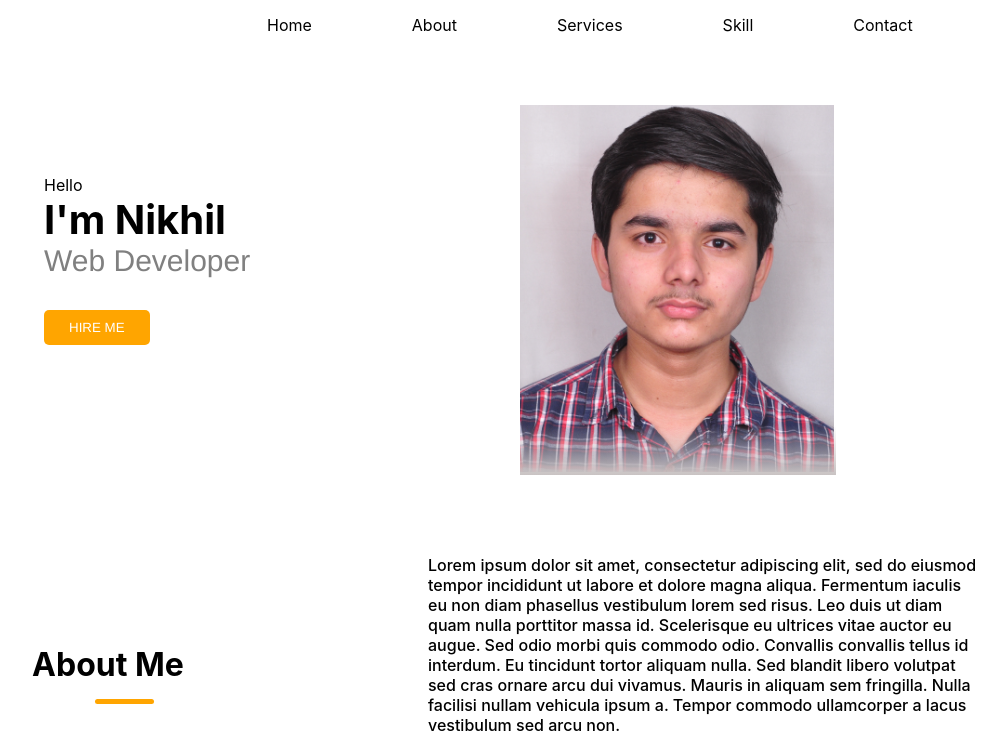
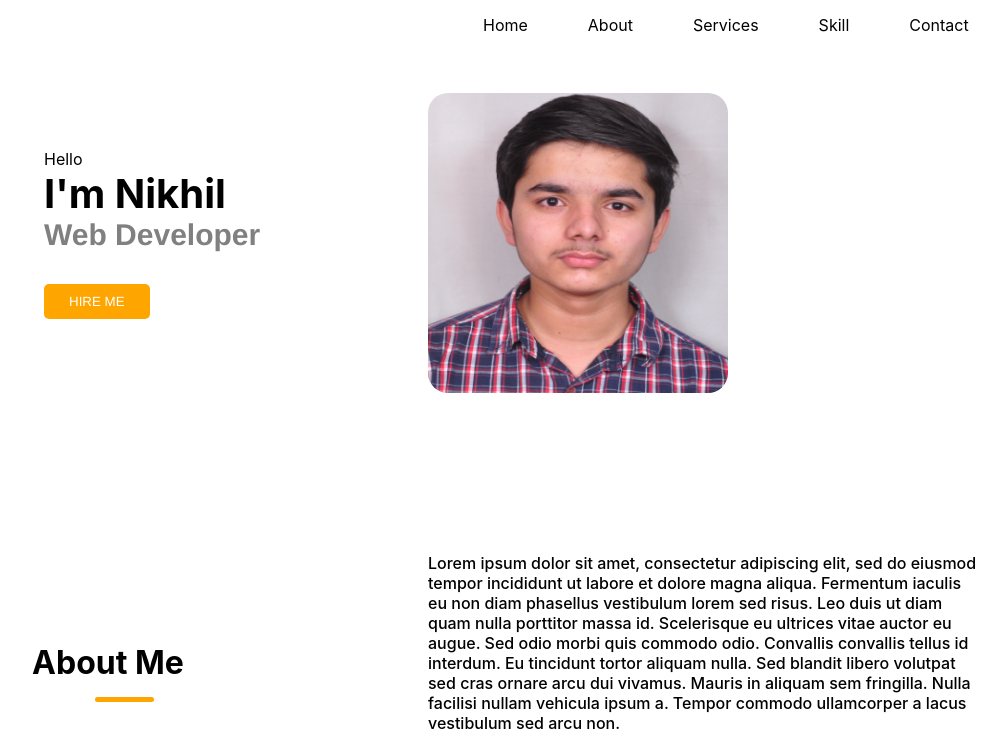
Before and after one commit to nik9599/portfolio, a React (Create React App) app: page / in a window 1280 px wide. Shown: the top 755 px of the page, without its empty margins (212-1218 px from the left). Built offline with nearby package versions, Linux system fonts and the light colour scheme.

Commit message:
new file

```diff
--- a/src/App.css
+++ b/src/App.css
@@ -11,31 +11,33 @@ nav {
 
 .Navlogo {
     background-color: white;
-  width: 30%;
+    width: 50%;
 }
 
 .Navbutton {
     background-color: white;
-  width: 70%;
+    width: 50%;
     display: flex;
     position: relative;
     margin-top: 10px;
     height: 25px;
 }
-ul{
+
+ul {
     display: flex;
 }
+
 .Navbutton li {
     border: none;
     padding: 5px;
     display: flex;
-  margin-left: 90px;
+    margin-left: 50px;
     background: none;
     border-radius: 10px;
 }
 
-.link{
-  text-decoration:none ;
+.link {
+    text-decoration: none;
     display: inline;
 }
 
@@ -71,38 +73,43 @@ ul{
     width: 50%;
 }
 
+.img2 {
+    visibility: hidden;
+}
+
 .a {
-  display: flex;
+
     position: relative;
-  padding-top: 19%;
+    padding-top: 15%;
+    /*display: flex;*/
+}
 
+.a p {
+    width: 100%;
+    /*background-color: blue;*/
+}
+
+.a h2 {
+    display: block;
+    font-size: 40px;
+    /*background-color: aqua;*/
+}
+
+.a h4 {
+    width: 100%;
+    position: relative;
+    display: inline;
+    font-size: 30px;
+    font-family: 'Franklin Gothic Medium', 'Arial Narrow', Arial, sans-serif;
+    color: grey;
 }
 
 .pl {
     padding-left: 40%;
 }
 
-.aa {
-  display: flex;
-  position: relative;
 
-}
 
-.aa h2 {
-  font-size: 40px;
-}
-
-.aaa {
-  display: flex;
-  position: relative;
-
-}
-
-.aab {
-  font-size: 30px;
-  font-family: 'Franklin Gothic Medium', 'Arial Narrow', Arial, sans-serif;
-  color: grey;
-}
 
 .aaaa {
     position: relative;
@@ -131,40 +138,99 @@ ul{
     width: 50%;
 }
 
-.img1 {
+.top-reight img{
+    height: 300px;
+    width: 300px;
+    margin-top: 40px;
+}
+
+
+
+
+
+
+
+@media (max-width: 1194px) {
+    .main {
+        min-width: 1194px;
+    }
+
+    .Navlogo {
+        width: 40%;
+    }
+
+    .Navbutton {
+        width: 60%;
+    }
+
+    .top-left {
+        width: 100%;
+        background-color: blue;
+        display: inline;
+    }
+
+    .img2 {
+        visibility: visible;
         background-image: url("./img/nikhil.png");
+        background-repeat: no-repeat;
         min-height: 450px;
         min-width: 450px;
-  background-repeat: no-repeat;
-  position: relative;
+        border-radius: 100px;
     }
 
-.pos {
+    .a {
+
         position: relative;
-  margin-top: 52px;
-  margin-left: 92px;
+        padding-top: 0%;
 
     }
 
-.img1::before {
-  content: '';
-  position: absolute;
-  bottom: 80px;
-  width: 316px;
-  height: 50px;
-  background: linear-gradient(to top, rgb(201, 195, 195), transparent);
-  /* z-index: 1000px; */
+    .a p {
+        width: 100%;
+        background-color: blue;
     }
 
-@media(max-width:1194px){
-   .main{
-    min-width: 1194px;
+    .a h2 {
+        display: block;
+        background-color: aqua;
     }
 
-   .Navlogo{
-      width: 20%;
+    .a h4 {
+        width: 100%;
+        position: relative;
+        display: inline;
+        background-color: brown;
     }
-   .Navbutton{
-    width: 80%;
+
+    .pl {
+        padding-left: 40%;
+    }
+
+    .aaaa {
+        position: relative;
+        padding-top: 5%;
+        border: none;
+    }
+
+    .aaaa button {
+        min-height: 10px;
+        min-width: 10px;
+        padding-top: 10px;
+        padding-bottom: 10px;
+        padding-left: 25px;
+        padding-right: 25px;
+        position: relative;
+        border: none;
+        border-radius: 5px;
+        background-color: orange;
+        color: white;
+        font-family: 'Franklin Gothic Medium', 'Arial Narrow', Arial, sans-serif;
+    }
+
+    .top-reight {
+        width: 0%;
+        visibility: hidden;
+        margin: 0px;
+        padding: 0px;
     }
 }
--- a/src/App.js
+++ b/src/App.js
@@ -4,6 +4,7 @@ import Foot from './pages/Footer.js';
 import About from './pages/About.js';
 import Service from './pages/Service';
 import {useRef} from "react";
+import Front from'./img/nikhil.png'
 
 function App() {
     const Services = useRef(null);
@@ -38,20 +39,11 @@ function App() {
             <section ref={home} className="FirstSection">
 
                 <div className="top-left">
-
+                       <div className="img2"></div>
                     <div className="a pl">
                         <p>Hello</p>
-                    </div>
-
-                    <div className="aa pl">
-
                         <h2>I'm Nikhil</h2>
-
-                    </div>
-
-                    <div className="aaa aab pl">
-
-                        <p>Web Developer</p>
+                        <h4>Web Developer</h4>
                     </div>
 
                     <div className="aaaa pl">
@@ -63,10 +55,7 @@ function App() {
                 </div>
 
                 <div className="top-reight">
-
-                    <div className="img1 pos ">
-
-                    </div>
+                    <img src={Front} />
 
                 </div>
 
```
Lines whose indentation alone changed are shown as unchanged.
